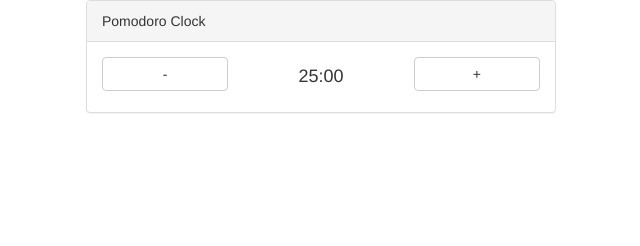
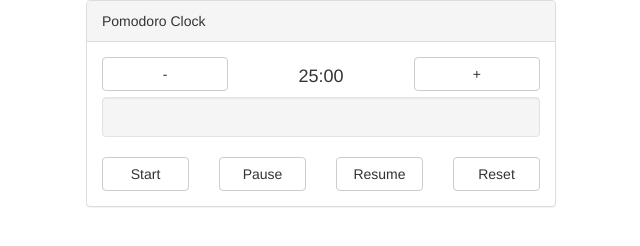
Before and after one commit to treyvis/FreeCodeCamp-Front-End-Practice, a plain HTML site: page PomodoroClock/index.html in a window 1280 px wide. Shown: the whole page, without its empty margins (319-959 px from the left). Drawn offline with Linux system fonts and the light colour scheme.

Commit message:
view built

```diff
--- a/PomodoroClock/index.html
+++ b/PomodoroClock/index.html
@@ -26,6 +26,21 @@
 						<div class="col-md-4"><h4>25:00</h4></div>
 						<div class="col-md-4"><a class="btn btn-default" href="#" role="button">+</a></div>
 					</div>
+					<div class="well"></div>
+					<div class="row text-center">
+						<div class="col-md-3">
+							<a class="btn btn-default" href="#" role="button">Start</a>
+						</div>
+						<div class="col-md-3">
+							<a class="btn btn-default" href="#" role="button">Pause</a>
+						</div>
+						<div class="col-md-3">
+							<a class="btn btn-default" href="#" role="button">Resume</a>
+						</div>
+						<div class="col-md-3">
+							<a class="btn btn-default" href="#" role="button">Reset</a>
+						</div>
+					</div>
 				</div>
 			</div>
 		</div>
```
